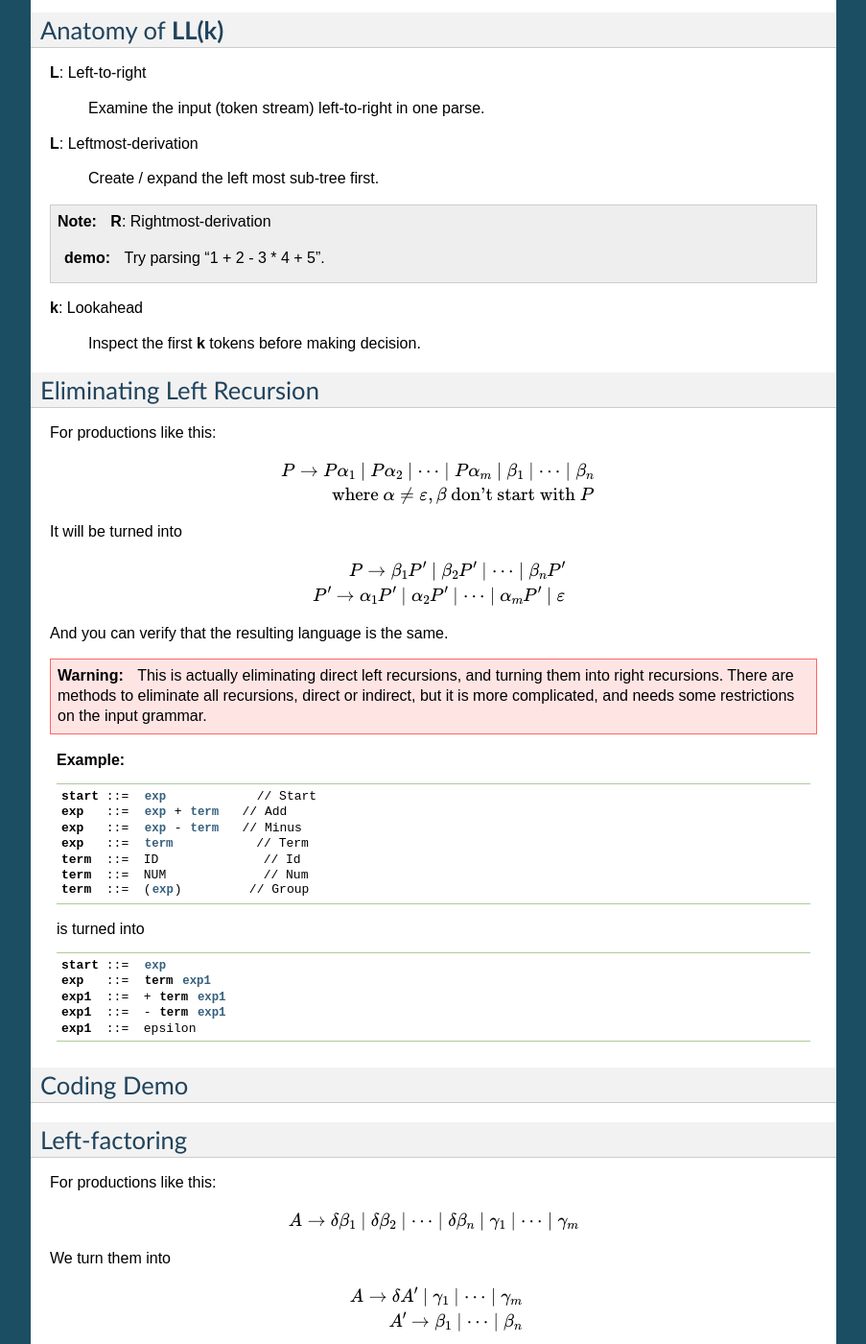
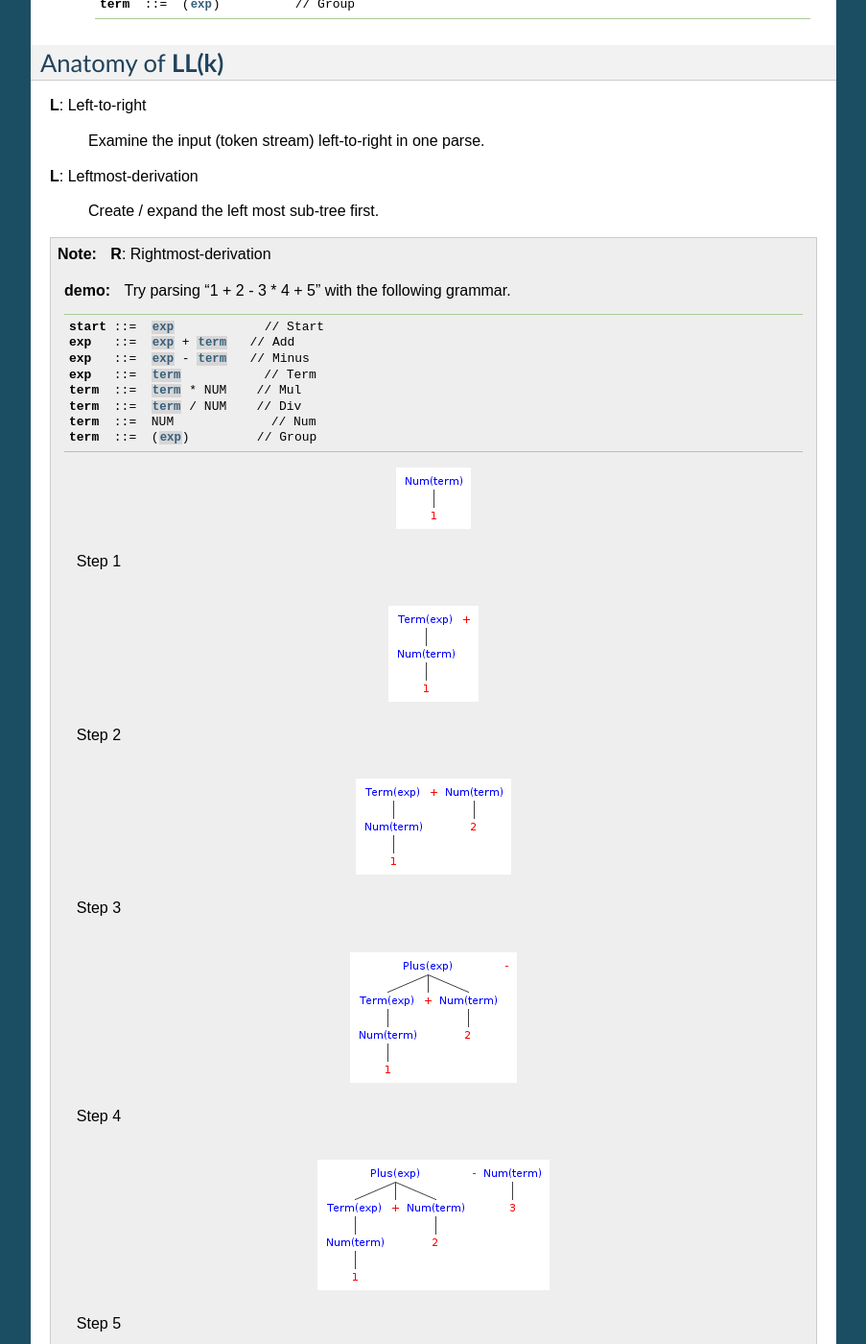
Before and after one commit to alex-ren/teaching, a Sphinx documentation site: the page built from source/cs320_concept_programming_language_2014_fall/sec2/content.rst, in a window 1280 px wide and 1400 px high, scrolled down 1539 px. Shown: the whole window at 96% size, without its empty margins (198-1101 px from the left). Built offline with Sphinx 7.4.7, drawn with Linux system fonts in a browser that asks for light colours.

Commit message:
update: parsing steps for LR

```diff
--- a/source/cs320_concept_programming_language_2014_fall/sec2/content.rst
+++ b/source/cs320_concept_programming_language_2014_fall/sec2/content.rst
@@ -31,6 +31,7 @@ as leaves.
 .. note::
   This process is also called derivation.
 
+.. http://ironcreek.net/phpsyntaxtree/
 .. figure:: syntax_tree01.png
 
   Token stream ``t1, t2, t3, t4, t5, t6, ......`` and Parsing Tree (Abstract Syntax)
@@ -47,6 +48,7 @@ as leaves.
 
   The abstract syntax for ``1 - 2 - 3 -4`` goes as follows:
 
+  .. [Minus(exp) [Minus(exp) [Minus(exp)  [Term(exp) [Num(term) 1]] - [Num(term) 2]] - [Num(term) 3]] - [Num(term) 4]]
   .. figure:: parsing01.png
 
 * A good grammar has no ambiguity. Only one tree can be constructed from the token stream.
@@ -82,7 +84,55 @@ Anatomy of **LL(k)**
 
   .. admonition:: demo
 
-    Try parsing "1 + 2 - 3 * 4 + 5".
+    Try parsing "1 + 2 - 3 * 4 + 5" with the following grammar.
+
+    .. productionlist:: grammar3
+        start : `exp`            // Start
+        exp : `exp` + `term`   // Add
+        exp : `exp` - `term`   // Minus
+        exp : `term`           // Term
+        term : `term` * NUM    // Mul
+        term : `term` / NUM    // Div
+        term : NUM             // Num
+        term : (`exp`)         // Group
+
+    .. [Num(term) 1]
+    .. figure:: lr_step01.png
+
+      Step 1
+
+    .. [Term(exp) [Num(term) 1]] +
+    .. figure:: lr_step02.png
+
+      Step 2
+
+    .. [Term(exp) [Num(term) 1]] + [Num(term) 2]
+    .. figure:: lr_step03.png
+
+      Step 3
+
+    .. [Plus(exp) [Term(exp) [Num(term) 1]] + [Num(term) 2]] -
+    .. figure:: lr_step04.png
+
+      Step 4
+
+    .. [Plus(exp) [Term(exp) [Num(term) 1]] + [Num(term) 2]] - [Num(term) 3]
+    .. figure:: lr_step05.png
+
+      Step 5
+
+    .. [Plus(exp) [Term(exp) [Num(term) 1]] + [Num(term) 2]] - [Num(term) 3] *
+    .. figure:: lr_step06.png
+
+      Step 6
+
+    .. [Minus(exp) [Plus(exp) [Term(exp) [Num(term) 1]] + [Num(term) 2]] - [Mul(term) [Num(term) 3] * 4]]
+    .. figure:: lr_step07.png
+
+      Step 7
+
+
+
 
 **k**: Lookahead
 
```
Also changed, not shown: other parts of source/cs320_concept_programming_language_2014_fall/sec2/content.rst (+5 -5 lines), source/cs320_concept_programming_language_2014_fall/sec2/lr_step01.png (added), source/cs320_concept_programming_language_2014_fall/sec2/lr_step02.png (added), source/cs320_concept_programming_language_2014_fall/sec2/lr_step03.png (added), source/cs320_concept_programming_language_2014_fall/sec2/lr_step04.png (added), source/cs320_concept_programming_language_2014_fall/sec2/lr_step05.png (added), source/cs320_concept_programming_language_2014_fall/sec2/lr_step06.png (added), source/cs320_concept_programming_language_2014_fall/sec2/lr_step07.png (added), source/cs320_concept_programming_language_2014_fall/sec2/parsing01.png.
